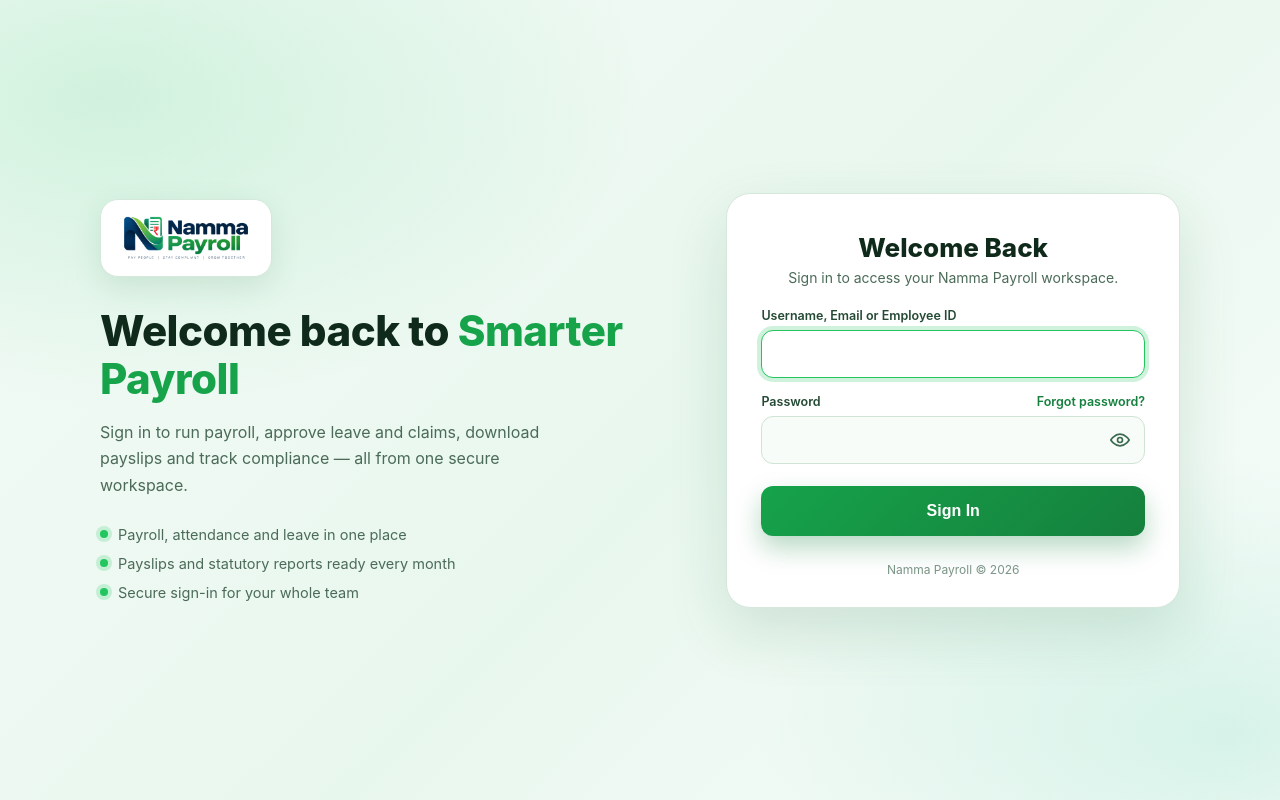
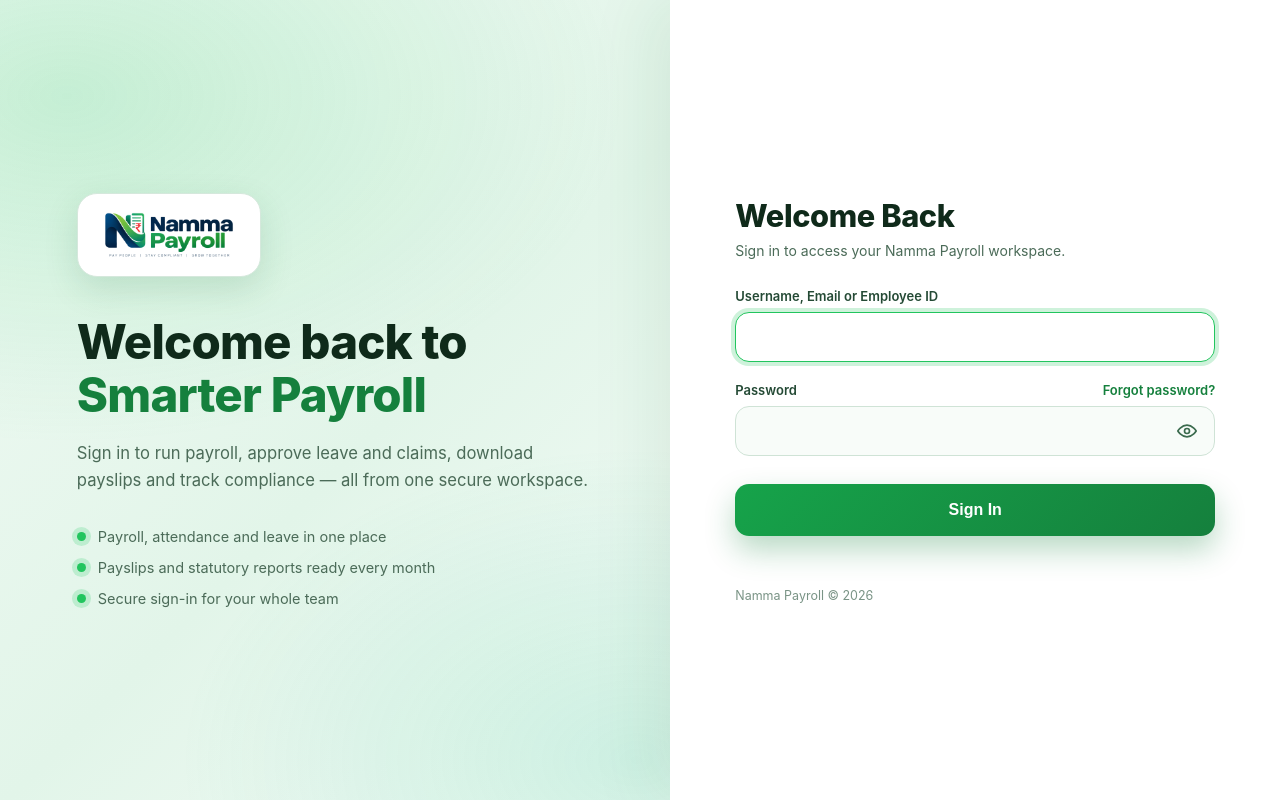
Before and after one commit to edgeproindia-wq/PAY-ROLE, a Django app: template payroll_app/templates/auth/login.html in a window 1280 px wide. Run offline with Django 5.2, Linux system fonts and the light colour scheme; the template is opened without the code that fills it, so the values that code supplies are empty; parts of the project's set-up code (start-up, migrations or seed data) failed here and were passed over.

Commit message:
Login page: full-screen split layout

```diff
--- a/payroll_app/templates/auth/login.html
+++ b/payroll_app/templates/auth/login.html
@@ -5,45 +5,48 @@
 <meta name="viewport" content="width=device-width, initial-scale=1">
 <title>Login &middot; Namma Payroll</title>
 <link rel="icon" href="{% static 'img/namma-payroll-logo.png' %}">
-<style>/* login-light: the sign-in page, light theme. Same form fields, messages and links as before; only the look is new. */
+<style>/* login-light: the sign-in page, light theme, full-screen split layout. Same form fields, messages and links as before; only the look is new. */
 :root{--g1:#22c55e;--g2:#16a34a;--g3:#15803d;--ink:#0f2a1a;--muted:#4b6b58;--line:#d5e8dc}
 *{box-sizing:border-box}
-html,body{margin:0;min-height:100%}
-body{font-family:Inter,system-ui,-apple-system,"Segoe UI",Roboto,Arial,sans-serif;color:var(--ink);min-height:100vh;display:flex;align-items:center;justify-content:center;padding:32px 24px;
-  background:radial-gradient(900px 520px at 8% 12%,rgba(34,197,94,.16),transparent 60%),radial-gradient(820px 480px at 96% 92%,rgba(16,185,129,.14),transparent 58%),linear-gradient(135deg,#f4fbf7 0%,#e8f7ee 55%,#f9fdfb 100%)}
-.wrap{display:grid;grid-template-columns:1.1fr .9fr;gap:72px;align-items:center;max-width:1080px;width:100%}
-.logo-badge{display:inline-flex;align-items:center;background:#fff;border:1px solid var(--line);border-radius:18px;padding:12px 20px;box-shadow:0 10px 30px rgba(22,101,52,.12)}
-.logo-badge img{height:52px;width:auto;display:block}
-.left h1{font-size:42px;line-height:1.14;margin:30px 0 16px;font-weight:800;letter-spacing:-.5px;color:var(--ink)}
-.left h1 .hl{color:var(--g2)}
-.lead{color:var(--muted);font-size:16px;line-height:1.65;max-width:470px;margin:0}
-.points{list-style:none;margin:28px 0 0;padding:0;display:grid;gap:12px;color:var(--muted);font-size:14.5px}
-.points li{display:flex;gap:10px;align-items:center}
-.points li:before{content:"";width:8px;height:8px;border-radius:50%;background:var(--g1);box-shadow:0 0 0 4px rgba(34,197,94,.2);flex:0 0 auto}
-.card{background:#fff;border:1px solid var(--line);border-radius:24px;padding:38px 34px 30px;box-shadow:0 24px 60px rgba(22,101,52,.14)}
-.card h2{margin:0 0 6px;font-size:26px;text-align:center;font-weight:800;color:var(--ink)}
-.sub{margin:0 0 22px;text-align:center;color:var(--muted);font-size:14px}
-.alert{background:#fef2f2;border:1px solid #fecaca;color:#991b1b;border-radius:12px;padding:10px 14px;font-size:13.5px;margin:0 0 14px}
+html,body{margin:0;height:100%}
+body{font-family:Inter,system-ui,-apple-system,"Segoe UI",Roboto,Arial,sans-serif;color:var(--ink);background:#fff}
+.wrap{display:grid;grid-template-columns:1.1fr 1fr;width:100%;min-height:100vh;min-height:100dvh}
+.left{display:flex;flex-direction:column;justify-content:center;padding:clamp(32px,6vw,110px);
+  background:radial-gradient(900px 560px at 10% 12%,rgba(34,197,94,.20),transparent 62%),radial-gradient(760px 520px at 95% 95%,rgba(16,185,129,.16),transparent 60%),linear-gradient(135deg,#f1faf4 0%,#e2f5e9 55%,#f4fbf7 100%)}
+.left>*{max-width:640px}
+.logo-badge{display:inline-flex;align-items:center;align-self:flex-start;background:#fff;border:1px solid var(--line);border-radius:20px;padding:14px 24px;box-shadow:0 12px 34px rgba(22,101,52,.14)}
+.logo-badge img{height:clamp(52px,4.2vw,72px);width:auto;display:block}
+.left h1{font-size:clamp(34px,3.7vw,62px);line-height:1.12;margin:clamp(26px,3vw,48px) 0 18px;font-weight:800;letter-spacing:-.8px;color:var(--ink)}
+.left h1 .hl{color:var(--g3)}
+.lead{color:var(--muted);font-size:clamp(16px,1.3vw,21px);line-height:1.65;margin:0}
+.points{list-style:none;margin:clamp(24px,2.6vw,40px) 0 0;padding:0;display:grid;gap:14px;color:var(--muted);font-size:clamp(14.5px,1.1vw,18px)}
+.points li{display:flex;gap:12px;align-items:center}
+.points li:before{content:"";width:9px;height:9px;border-radius:50%;background:var(--g1);box-shadow:0 0 0 5px rgba(34,197,94,.2);flex:0 0 auto}
+.card{display:flex;flex-direction:column;align-items:center;justify-content:center;background:#fff;padding:clamp(32px,5vw,96px);box-shadow:-20px 0 60px rgba(22,101,52,.08);position:relative}
+.card>*{width:100%;max-width:480px}
+.card h2{margin:0 0 8px;font-size:clamp(28px,2.4vw,40px);text-align:left;font-weight:800;letter-spacing:-.4px;color:var(--ink)}
+.sub{margin:0 0 clamp(22px,2.2vw,34px);text-align:left;color:var(--muted);font-size:clamp(14px,1.05vw,17px)}
+.alert{background:#fef2f2;border:1px solid #fecaca;color:#991b1b;border-radius:12px;padding:12px 16px;font-size:14px;margin:0 0 16px}
 .alert.ok{background:#f0fdf4;border-color:#bbf7d0;color:#166534}
 .alert.info{background:#eff6ff;border-color:#bfdbfe;color:#1e40af}
-.field{margin:0 0 16px}
-.field label{display:block;font-size:12.5px;font-weight:600;color:#244a35;margin:0 0 7px}
+.field{margin:0 0 clamp(16px,1.6vw,22px)}
+.field label{display:block;font-size:clamp(13px,.95vw,15px);font-weight:600;color:#244a35;margin:0 0 8px}
 .field-head{display:flex;justify-content:space-between;align-items:baseline;gap:10px}
-.field-head a,.foot a{color:var(--g3);text-decoration:none;font-size:12.5px;font-weight:600}
+.field-head a,.foot a{color:var(--g3);text-decoration:none;font-size:clamp(13px,.95vw,15px);font-weight:600}
 .field-head a:hover,.foot a:hover{text-decoration:underline}
-.field input{width:100%;height:48px;border-radius:12px;border:1px solid #cfe3d6;background:#f8fcf9;color:var(--ink);font-size:15px;padding:0 14px;outline:none;transition:box-shadow .15s,border-color .15s,background .15s}
+.field input{width:100%;height:clamp(50px,3.6vw,60px);border-radius:14px;border:1px solid #cfe3d6;background:#f8fcf9;color:var(--ink);font-size:clamp(15px,1.1vw,18px);padding:0 16px;outline:none;transition:box-shadow .15s,border-color .15s,background .15s}
 .field input:focus{border-color:var(--g1);background:#fff;box-shadow:0 0 0 4px rgba(34,197,94,.22)}
 .pw{position:relative}
-.pw input{padding-right:48px}
-.eye{position:absolute;right:6px;top:50%;transform:translateY(-50%);width:38px;height:38px;border:0;background:transparent;color:#3b6b4e;cursor:pointer;border-radius:10px;display:flex;align-items:center;justify-content:center;padding:0}
+.pw input{padding-right:54px}
+.eye{position:absolute;right:7px;top:50%;transform:translateY(-50%);width:42px;height:42px;border:0;background:transparent;color:#3b6b4e;cursor:pointer;border-radius:10px;display:flex;align-items:center;justify-content:center;padding:0}
 .eye:hover{background:rgba(22,163,74,.12)}
-.btn{width:100%;height:50px;border:0;border-radius:12px;background:linear-gradient(135deg,var(--g2),var(--g3));color:#fff;font-size:16px;font-weight:700;cursor:pointer;margin-top:6px;box-shadow:0 12px 26px rgba(21,128,61,.3);transition:transform .12s,filter .12s}
+.btn{width:100%;height:clamp(52px,3.8vw,62px);border:0;border-radius:14px;background:linear-gradient(135deg,var(--g2),var(--g3));color:#fff;font-size:clamp(16px,1.2vw,19px);font-weight:700;cursor:pointer;margin-top:8px;box-shadow:0 14px 30px rgba(21,128,61,.3);transition:transform .12s,filter .12s}
 .btn:hover{filter:brightness(1.07)}
 .btn:active{transform:translateY(1px)}
 .btn[disabled]{opacity:.75;cursor:wait}
-.foot{margin:20px 0 0;text-align:center;color:var(--muted);font-size:13px}
-.copy{margin:26px 0 0;text-align:center;color:#7a9486;font-size:12px}
-@media (max-width:900px){.wrap{grid-template-columns:1fr;gap:30px;max-width:460px}.left{text-align:center}.left h1{font-size:30px;margin-top:22px}.lead{margin:0 auto}.points{display:none}}
+.foot{margin:24px 0 0;text-align:left;color:var(--muted);font-size:clamp(13px,.95vw,15px)}
+.copy{margin:clamp(28px,4vw,60px) 0 0;text-align:left;color:#7a9486;font-size:12.5px}
+@media (max-width:900px){.wrap{grid-template-columns:1fr;grid-template-rows:auto 1fr}.left{padding:28px 24px 24px;text-align:center;align-items:center}.left>*{max-width:560px}.logo-badge{align-self:center}.left h1{font-size:28px;margin:20px 0 10px}.lead{font-size:15px}.points{display:none}.card{box-shadow:none;padding:28px 22px 32px;justify-content:flex-start}.card>*{max-width:460px}.card h2{font-size:26px}}
 @media (prefers-reduced-motion:reduce){*{transition:none!important}}
 </style>
 </head>
```
